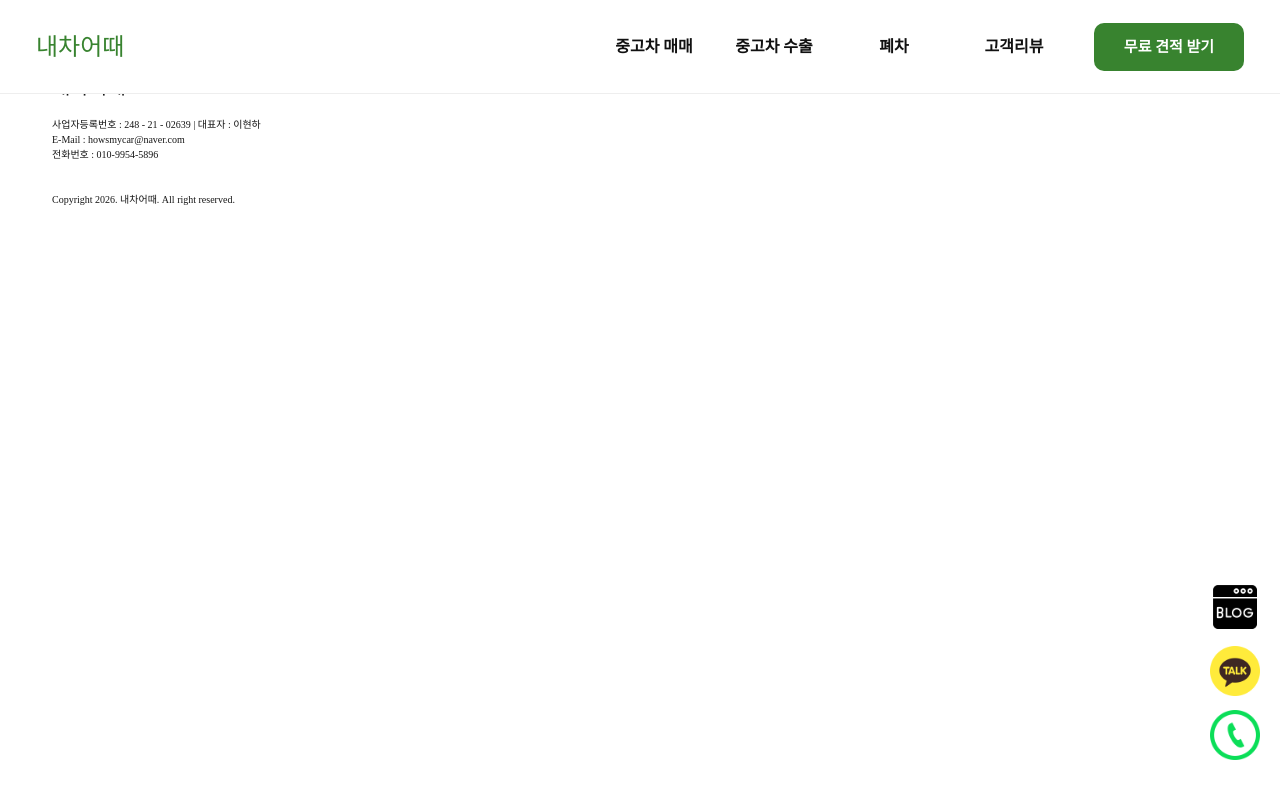
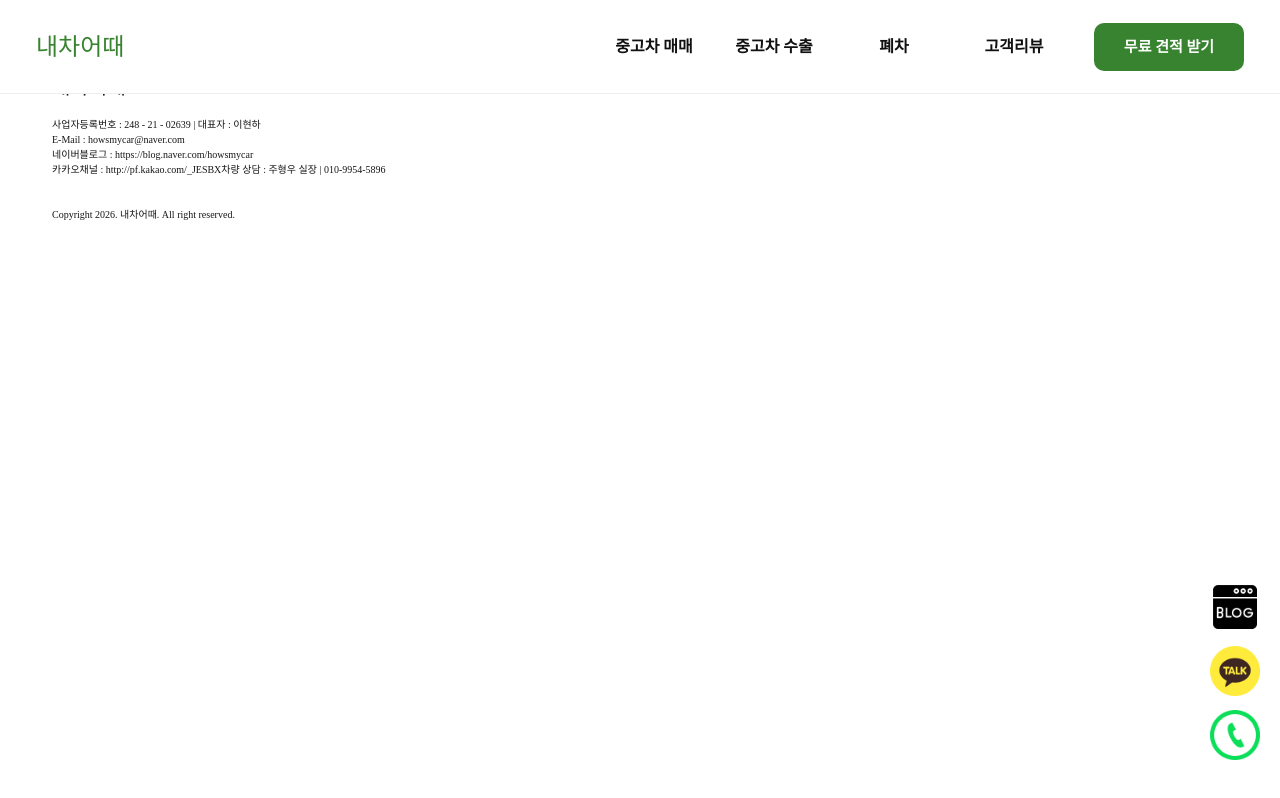
Before and after one commit to NaechaEottae/used-car, a Next.js app: page /estimate in a window 1280 px wide. Built offline with nearby package versions, Linux system fonts and the light colour scheme; a web font is replaced by a local one.

Commit message:
푸터 내용 추가

```diff
--- a/app/layout.tsx
+++ b/app/layout.tsx
@@ -109,7 +109,19 @@ export default function RootLayout({
               <br />
               E-Mail : howsmycar@naver.com
               <br />
-              전화번호 : 010-9954-5896
+              네이버블로그 :{" "}
+              <a href="https://blog.naver.com/howsmycar" target="_parent">
+                https://blog.naver.com/howsmycar
+              </a>
+              <br />
+              카카오채널 :{" "}
+              <a href="http://pf.kakao.com/_JESBX" target="_parent">
+                http://pf.kakao.com/_JESBX
+              </a>
+              차량 상담 : 주형우 실장 |{" "}
+              <a href="tel:01099545896" target="_parent">
+                010-9954-5896
+              </a>
               <br />
               <br />
               <br />
```
